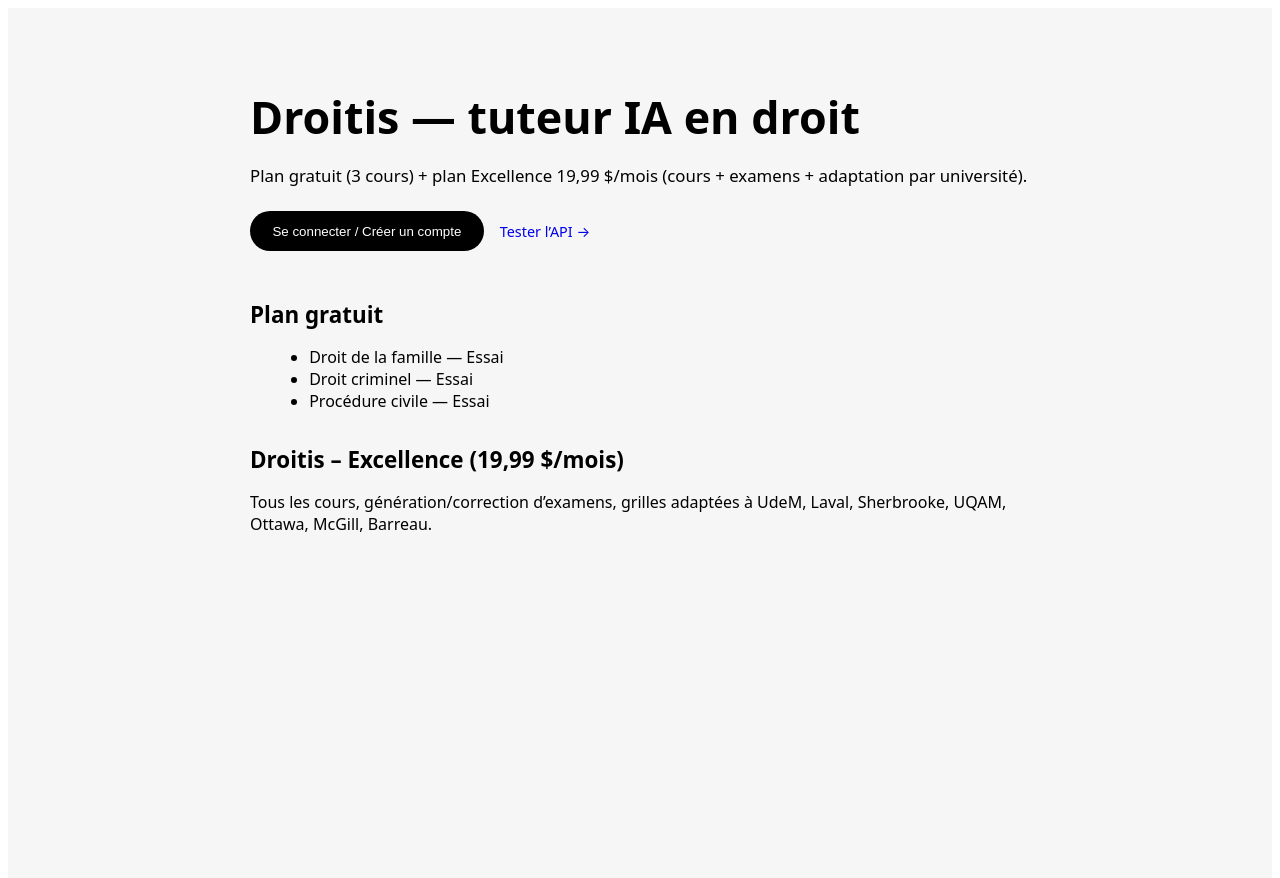
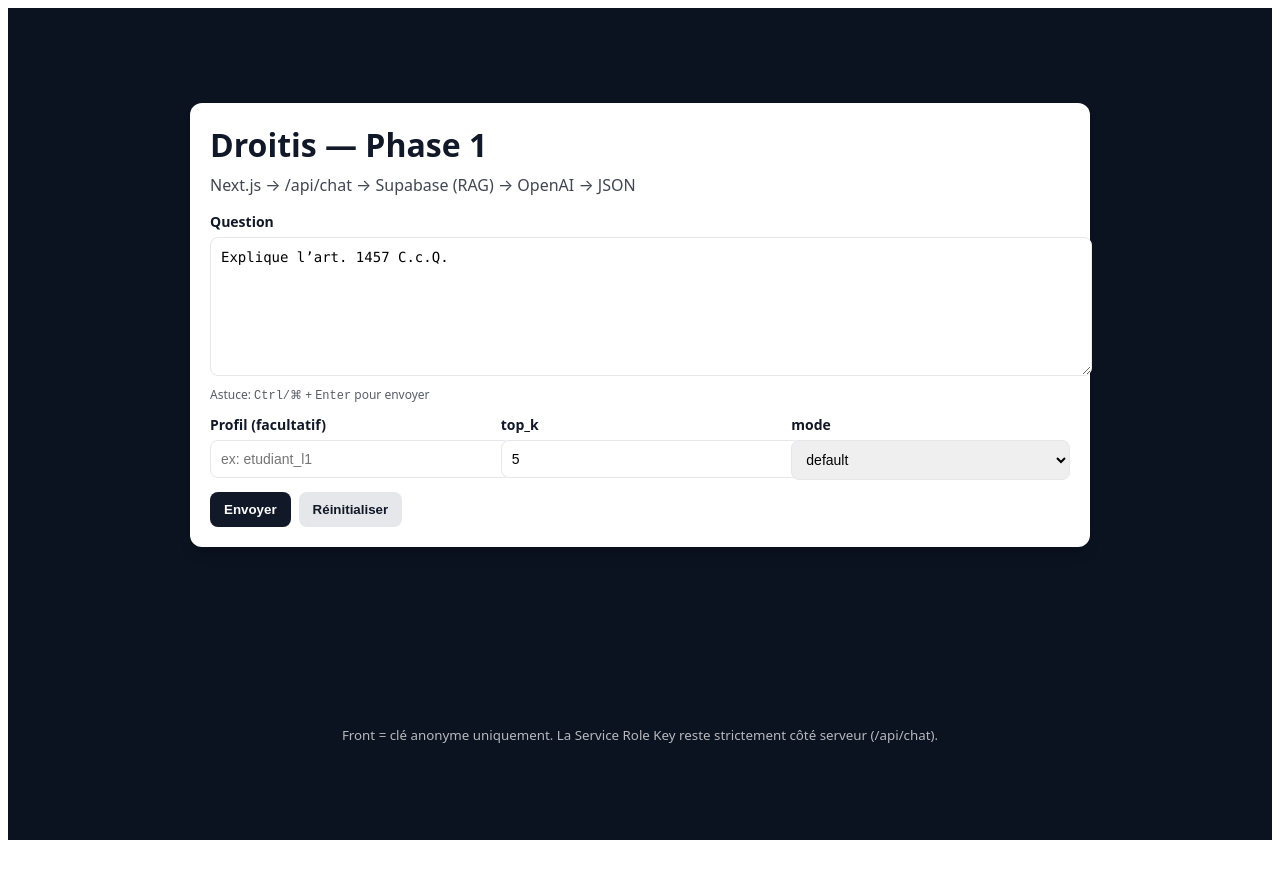
Before and after one commit to quantumprotocole-arch/droitis-next, a Next.js app: page / in a window 1280 px wide. Shown: the top 878 px of the page. After the commit the page ends 848 px from the top, so only its background shows below. Built offline with nearby package versions, Linux system fonts and the light colour scheme.

Commit message:
Update page.tsx

```diff
--- a/app/page.tsx
+++ b/app/page.tsx
@@ -1,61 +1,335 @@
 // app/page.tsx
-"use client";
+'use client';
+
+import React, { useCallback, useMemo, useState } from 'react';
+
+type Source = {
+  id?: string | number;
+  title?: string | null;
+  citation?: string | null;
+  jurisdiction?: string | null;
+  url?: string | null;
+};
+
+type ApiResponse =
+  | {
+      answer: string;
+      sources: Source[];
+      usage?: { top_k?: number; rpcOk?: boolean };
+    }
+  | {
+      error: string;
+      details?: string;
+    };
 
 export default function HomePage() {
-  const goToLogin = () => {
-    window.location.href = "/login";
+  const [message, setMessage] = useState('Explique l’art. 1457 C.c.Q.');
+  const [profile, setProfile] = useState<string>('');
+  const [topK, setTopK] = useState<number>(5);
+  const [mode, setMode] = useState<string>('default');
+
+  const [loading, setLoading] = useState(false);
+  const [serverError, setServerError] = useState<string | null>(null);
+
+  const [answer, setAnswer] = useState<string>('');
+  const [sources, setSources] = useState<Source[]>([]);
+  const [usage, setUsage] = useState<{ top_k?: number; rpcOk?: boolean } | undefined>(undefined);
+
+  const canSend = useMemo(() => message.trim().length > 0 && !loading, [message, loading]);
+
+  const send = useCallback(async () => {
+    if (!canSend) return;
+    setLoading(true);
+    setServerError(null);
+    setAnswer('');
+    setSources([]);
+    setUsage(undefined);
+
+    try {
+      const res = await fetch('/api/chat', {
+        method: 'POST',
+        headers: { 'Content-Type': 'application/json' },
+        body: JSON.stringify({
+          message,
+          profile: profile || null,
+          top_k: Math.max(1, Math.min(Number(topK) || 5, 20)),
+          mode,
+        }),
+      });
+
+      const data: ApiResponse = await res.json();
+
+      if (!res.ok) {
+        const msg =
+          'error' in data && data.error
+            ? data.error
+            : `Erreur API (${res.status})`;
+        setServerError(`${msg}${'details' in data && data.details ? ` — ${data.details}` : ''}`);
+        return;
+      }
+
+      if ('answer' in data) {
+        setAnswer(data.answer || '');
+        setSources(Array.isArray(data.sources) ? data.sources : []);
+        setUsage(data.usage);
+      } else {
+        setServerError('Réponse inattendue du serveur.');
+      }
+    } catch (err: any) {
+      setServerError(err?.message ?? String(err));
+    } finally {
+      setLoading(false);
+    }
+  }, [canSend, message, profile, topK, mode]);
+
+  const onKeyDown = (e: React.KeyboardEvent<HTMLTextAreaElement>) => {
+    if ((e.metaKey || e.ctrlKey) && e.key === 'Enter') {
+      e.preventDefault();
+      send();
+    }
   };
 
   return (
-    <div style={{ minHeight: "100vh", padding: "3rem 1.5rem", background: "#f6f6f6" }}>
-      <main style={{ maxWidth: 780, margin: "0 auto" }}>
-        <h1 style={{ fontSize: "2.8rem", fontWeight: 700, marginBottom: "1rem" }}>
-          Droitis — tuteur IA en droit
-        </h1>
-        <p style={{ fontSize: "1.05rem", marginBottom: "1.5rem" }}>
-          Plan gratuit (3 cours) + plan Excellence 19,99 $/mois (cours + examens + adaptation par université).
+    <main style={styles.main}>
+      <div style={styles.card}>
+        <h1 style={{ margin: 0 }}>Droitis — Phase 1</h1>
+        <p style={{ marginTop: 8, opacity: 0.8 }}>
+          Next.js → /api/chat → Supabase (RAG) → OpenAI → JSON
         </p>
 
-        <div style={{ display: "flex", gap: "1rem" }}>
+        <div style={styles.formRow}>
+          <label htmlFor="message" style={styles.label}>
+            Question
+          </label>
+          <textarea
+            id="message"
+            value={message}
+            onChange={(e) => setMessage(e.target.value)}
+            onKeyDown={onKeyDown}
+            placeholder="Pose ta question (ex: Explique l’art. 1457 C.c.Q.)"
+            rows={6}
+            style={styles.textarea}
+          />
+          <div style={{ fontSize: 12, opacity: 0.7, marginTop: 4 }}>
+            Astuce: <kbd>Ctrl/⌘</kbd> + <kbd>Enter</kbd> pour envoyer
+          </div>
+        </div>
+
+        <div style={styles.grid}>
+          <div style={styles.formCol}>
+            <label htmlFor="profile" style={styles.label}>
+              Profil (facultatif)
+            </label>
+            <input
+              id="profile"
+              type="text"
+              value={profile}
+              onChange={(e) => setProfile(e.target.value)}
+              placeholder="ex: etudiant_l1"
+              style={styles.input}
+            />
+          </div>
+
+          <div style={styles.formCol}>
+            <label htmlFor="topK" style={styles.label}>
+              top_k
+            </label>
+            <input
+              id="topK"
+              type="number"
+              min={1}
+              max={20}
+              value={topK}
+              onChange={(e) => setTopK(Number(e.target.value))}
+              style={styles.input}
+            />
+          </div>
+
+          <div style={styles.formCol}>
+            <label htmlFor="mode" style={styles.label}>
+              mode
+            </label>
+            <select
+              id="mode"
+              value={mode}
+              onChange={(e) => setMode(e.target.value)}
+              style={styles.input}
+            >
+              <option value="default">default</option>
+              <option value="concise">concise</option>
+              <option value="detailed">detailed</option>
+            </select>
+          </div>
+        </div>
+
+        <div style={{ marginTop: 12, display: 'flex', gap: 8 }}>
           <button
-            onClick={goToLogin}
+            onClick={send}
+            disabled={!canSend}
             style={{
-              background: "black",
-              color: "white",
-              border: "none",
-              padding: "0.8rem 1.4rem",
-              borderRadius: 9999,
-              cursor: "pointer",
-              fontWeight: 500
+              ...styles.button,
+              opacity: canSend ? 1 : 0.6,
+              cursor: canSend ? 'pointer' : 'not-allowed',
             }}
           >
-            Se connecter / Créer un compte
+            {loading ? 'Envoi…' : 'Envoyer'}
           </button>
-          <a href="/api/hello" style={{ alignSelf: "center", fontSize: "0.9rem" }}>
-            Tester l’API →
-          </a>
+          <button
+            onClick={() => {
+              setMessage('');
+              setAnswer('');
+              setSources([]);
+              setServerError(null);
+            }}
+            style={{ ...styles.button, background: '#e5e7eb', color: '#111827' }}
+          >
+            Réinitialiser
+          </button>
         </div>
 
-        <section style={{ marginTop: "3rem" }}>
-          <h2 style={{ fontSize: "1.4rem", marginBottom: "0.5rem" }}>
-            Plan gratuit
-          </h2>
-          <ul style={{ marginLeft: "1.2rem" }}>
-            <li>Droit de la famille — Essai</li>
-            <li>Droit criminel — Essai</li>
-            <li>Procédure civile — Essai</li>
-          </ul>
-        </section>
+        {serverError && (
+          <div style={styles.errorBox}>
+            <strong>Erreur :</strong> {serverError}
+          </div>
+        )}
 
-        <section style={{ marginTop: "2rem" }}>
-          <h2 style={{ fontSize: "1.4rem", marginBottom: "0.5rem" }}>
-            Droitis – Excellence (19,99 $/mois)
-          </h2>
-          <p>
-            Tous les cours, génération/correction d’examens, grilles adaptées à UdeM, Laval, Sherbrooke, UQAM, Ottawa, McGill, Barreau.
-          </p>
-        </section>
-      </main>
-    </div>
+        {answer && (
+          <section style={styles.result}>
+            <h2 style={{ marginTop: 0 }}>Réponse</h2>
+            <div style={styles.answer}>{answer}</div>
+
+            {Array.isArray(sources) && sources.length > 0 && (
+              <>
+                <h3>Sources</h3>
+                <ul style={{ paddingLeft: 18, marginTop: 8 }}>
+                  {sources.map((s, i) => (
+                    <li key={`${s.id ?? i}`} style={{ marginBottom: 4 }}>
+                      {s.title || s.citation || `Source ${i + 1}`}
+                      {s.jurisdiction ? ` — ${s.jurisdiction}` : ''}
+                      {s.url ? (
+                        <>
+                          {' '}
+                          —{' '}
+                          <a href={s.url} target="_blank" rel="noreferrer">
+                            lien
+                          </a>
+                        </>
+                      ) : null}
+                    </li>
+                  ))}
+                </ul>
+              </>
+            )}
+
+            {usage && (
+              <div style={{ marginTop: 12, fontSize: 12, opacity: 0.7 }}>
+                Debug: top_k={usage.top_k ?? '-'} | rpcOk={String(usage.rpcOk)}
+              </div>
+            )}
+          </section>
+        )}
+      </div>
+
+      <footer style={styles.footer}>
+        <small>
+          Front = clé anonyme uniquement. La Service Role Key reste strictement côté serveur
+          (/api/chat).
+        </small>
+      </footer>
+    </main>
   );
 }
+
+const styles: Record<string, React.CSSProperties> = {
+  main: {
+    minHeight: '100dvh',
+    display: 'grid',
+    placeItems: 'center',
+    padding: 16,
+    background: '#0b1220',
+    color: 'white',
+  },
+  card: {
+    width: '100%',
+    maxWidth: 860,
+    background: 'white',
+    color: '#111827',
+    borderRadius: 12,
+    padding: 20,
+    boxShadow:
+      '0 10px 15px -3px rgba(0,0,0,0.1), 0 4px 6px -2px rgba(0,0,0,0.05)',
+  },
+  formRow: {
+    marginTop: 12,
+    display: 'flex',
+    flexDirection: 'column',
+    gap: 6,
+  },
+  label: {
+    fontSize: 14,
+    fontWeight: 600,
+  },
+  textarea: {
+    width: '100%',
+    resize: 'vertical',
+    padding: 10,
+    border: '1px solid #e5e7eb',
+    borderRadius: 8,
+    fontFamily: 'ui-monospace, SFMono-Regular, Menlo, monospace',
+    fontSize: 14,
+    lineHeight: 1.4,
+  },
+  grid: {
+    display: 'grid',
+    gap: 12,
+    gridTemplateColumns: 'repeat(3, minmax(0, 1fr))',
+    marginTop: 12,
+  },
+  formCol: {
+    display: 'flex',
+    flexDirection: 'column',
+    gap: 6,
+  },
+  input: {
+    width: '100%',
+    padding: 10,
+    border: '1px solid #e5e7eb',
+    borderRadius: 8,
+    fontSize: 14,
+  },
+  button: {
+    padding: '10px 14px',
+    borderRadius: 8,
+    background: '#111827',
+    color: 'white',
+    border: 'none',
+    fontWeight: 600,
+  },
+  errorBox: {
+    marginTop: 16,
+    padding: 12,
+    borderRadius: 8,
+    background: '#fee2e2',
+    color: '#7f1d1d',
+    border: '1px solid #fecaca',
+  },
+  result: {
+    marginTop: 18,
+    paddingTop: 8,
+    borderTop: '1px solid #e5e7eb',
+  },
+  answer: {
+    whiteSpace: 'pre-wrap',
+    fontSize: 15,
+    lineHeight: 1.5,
+    background: '#f9fafb',
+    border: '1px solid #e5e7eb',
+    borderRadius: 8,
+    padding: 12,
+  },
+  footer: {
+    marginTop: 18,
+    opacity: 0.7,
+    textAlign: 'center',
+  },
+};
```
